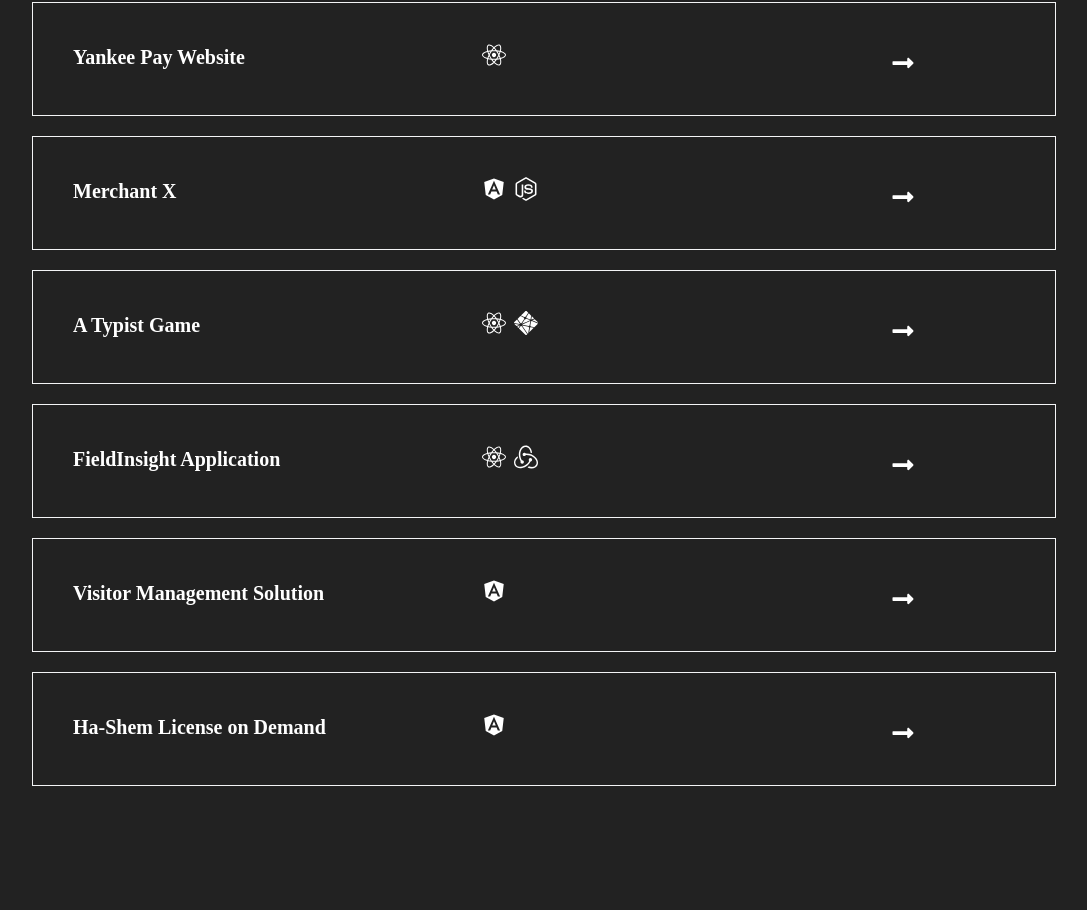
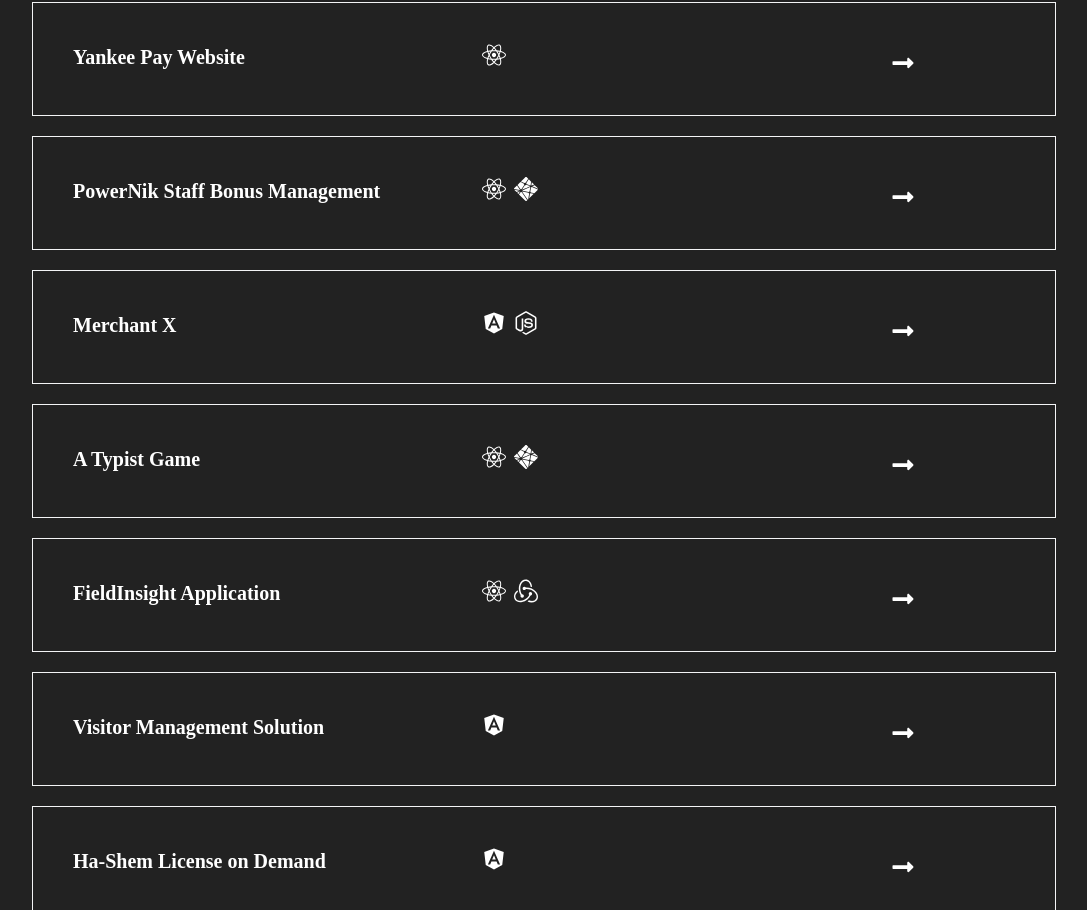
Before and after one commit to hamzabell/My-Portfolio-site, a React (Create React App) app: page / in a window 1280 px wide. Shown: the part 2480-3390 px from the top of the page, without its empty margins (96-1183 px from the left). Before the commit the page ends 3286 px from the top, so only its background shows below. Built offline with nearby package versions, Linux system fonts and the light colour scheme.

Commit message:
added Powernik project

```diff
--- a/src/components/Card.js
+++ b/src/components/Card.js
@@ -42,7 +42,7 @@ function Card({ title, frameworks, projectLink }) {
       className="my-5 border border-gray-100 mx-5 md:mx-32 "
       onClick={linkToProject}
     >
-      <StyledDiv className="grid grid-cols-3 md:grid-cols-5 p-5  gap-20 md:p-10 w-full hover:shadow-5xl hover:bg-white">
+      <StyledDiv className="grid grid-cols-2 md:grid-cols-5 p-5  gap-20 md:p-10 w-full hover:shadow-5xl  hover:bg-white hover:p-20 hover:transition ease-out">
         <StyledTitle className="flex flex-wrap text-xl font-bold col-span-2">
           {title}
         </StyledTitle>
--- a/src/pages/Home.js
+++ b/src/pages/Home.js
@@ -17,6 +17,11 @@ function Home(props) {
         title="Yankee Pay Website"
         frameworks={["react"]}
         projectLink="https://stoic-mcnulty-378a6b.netlify.app/"
+      />
+      <Card
+        title="PowerNik Staff Bonus Management"
+        frameworks={["react", "netlify"]}
+        projectLink="https://powernik-bonuses.netlify.app/"
       />
       <Card
         title="Merchant X"
```
Also changed, not shown: 1 other file (tests, documents, lock files or other folders).
